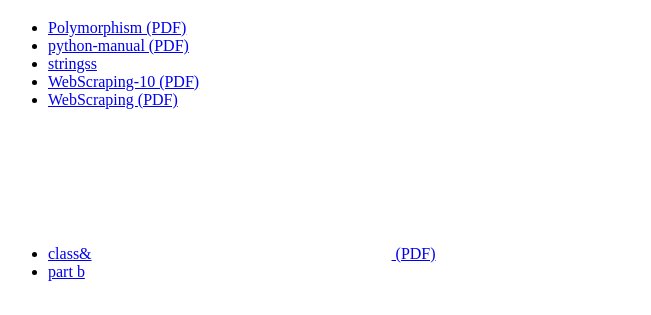
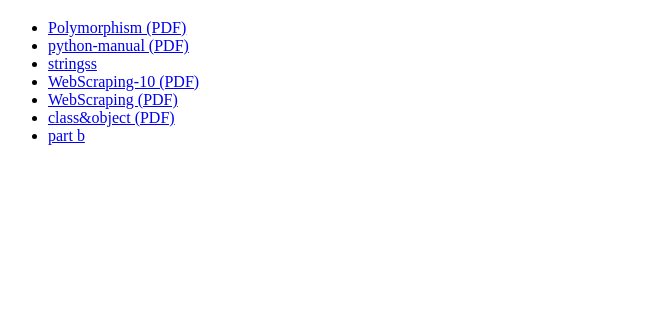
Before and after one commit to prajwaltp30/pycode, a plain HTML site: page index.html in a window 1280 px wide. Shown: the part 61-376 px from the top of the page, without its empty margins (0-651 px from the left). Drawn offline with Linux system fonts and the light colour scheme.

Commit message:
Update index.html

```diff
--- a/index.html
+++ b/index.html
@@ -11,7 +11,7 @@
         <li><a href="Strings.pdf" target="_blank">stringss</a></li>
         <li><a href="WebScraping-10.pptx.pdf" target="_blank">WebScraping-10 (PDF)</a></li>
         <li><a href="WebScraping.pptx.pdf" target="_blank">WebScraping (PDF)</a></li>
-        <li><a href="Classes&Objects.pptx.pdf" target="_blank">class&<object data="" type=""></object> (PDF)</a></li>
+        <li><a href="Classes&Objects.pptx.pdf" target="_blank">class&object (PDF)</a></li>
         <li><a href="Part-B.docx" target="_blank">part b</a></li>
     </ul>
 </body>
```
